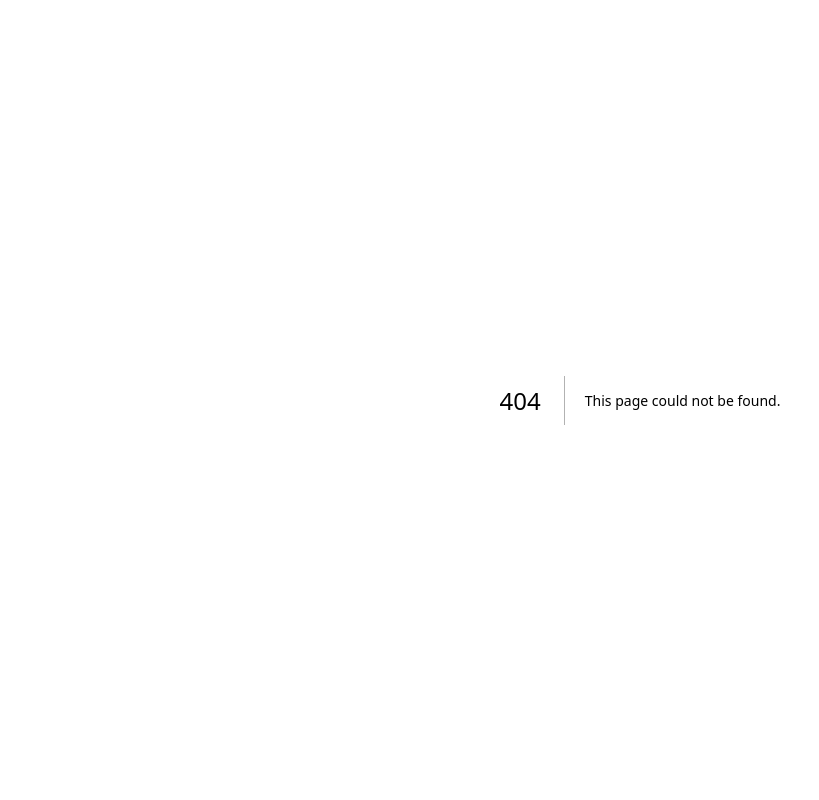
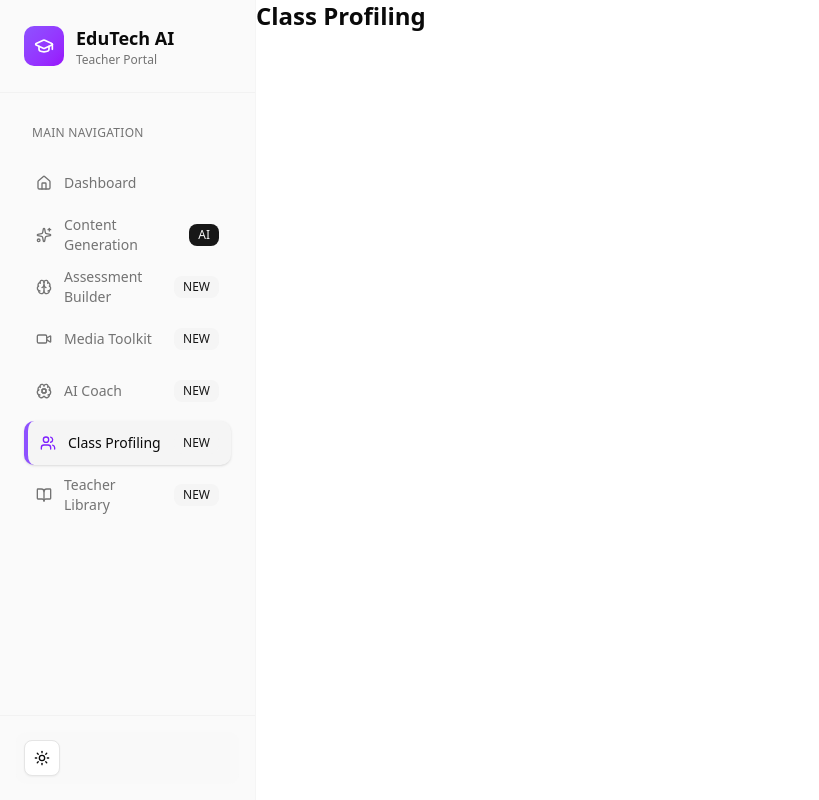
Before and after one commit to Cognio-so/Ed_Tech, a Next.js app in the folder frontend/: page /teacher/class-profiling in a window 1280 px wide. Before the commit this address had no page. Shown: the whole page, without its empty margins (0-819 px from the left). Built offline with nearby package versions, Linux system fonts and the light colour scheme; no server answers.

Commit message:
Add new navigation items to teacher sidebar: Class Profiling and Teacher Library with corresponding icons and badges.

```diff
--- /dev/null
+++ b/frontend/src/app/teacher/class-profiling/page.jsx
@@ -0,0 +1,9 @@
+export default function ClassProfiling() {
+    return (
+        <div className="flex flex-col gap-4">
+            <div className="flex flex-col gap-2">
+                <h1 className="text-2xl font-bold">Class Profiling</h1>
+            </div>
+        </div>
+    )
+}
--- /dev/null
+++ b/frontend/src/app/teacher/teacher-library/page.jsx
@@ -0,0 +1,9 @@
+export default function TeacherLibrary() {
+    return (
+        <div className="flex flex-col gap-4">
+            <div className="flex flex-col gap-2">
+                <h1 className="text-2xl font-bold">Teacher Library</h1>
+            </div>
+        </div>
+    )
+}
--- a/frontend/src/components/teacher-sidebar.jsx
+++ b/frontend/src/components/teacher-sidebar.jsx
@@ -1,5 +1,5 @@
 "use client"
-import { Sparkles, Brain, Home, GraduationCap, Settings, HelpCircle, Video, Mic, BrainCog } from "lucide-react"
+import { Sparkles, Brain, Home, GraduationCap, Settings, HelpCircle, Video, Mic, BrainCog, BookOpen, Users } from "lucide-react"
 import { useState } from "react"
 import {
   Sidebar,
@@ -52,6 +52,20 @@ const navigationItems = [
     title: "AI Coach",
     url: "/teacher/voice-coaching",
     icon: BrainCog,
+    badge: "NEW",
+    badgeVariant: "secondary",
+  },
+  {
+    title: "Class Profiling",
+    url: "/teacher/class-profiling",
+    icon: Users,
+    badge: "NEW",
+    badgeVariant: "secondary",
+  },
+  {
+    title: "Teacher Library",
+    url: "/teacher/teacher-library",
+    icon: BookOpen,
     badge: "NEW",
     badgeVariant: "secondary",
   }
```
